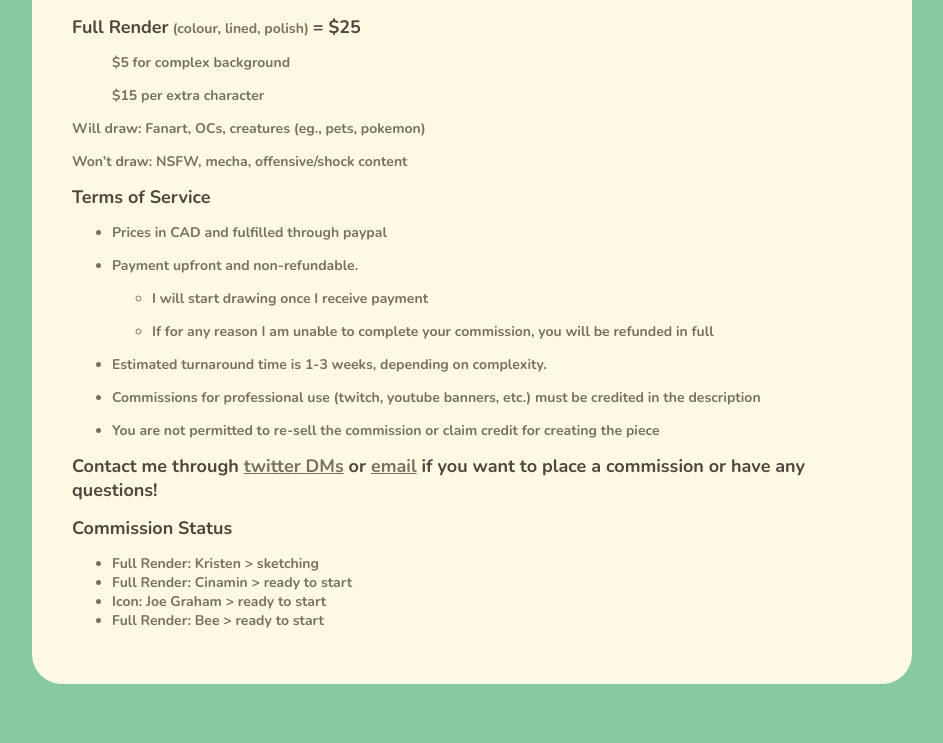
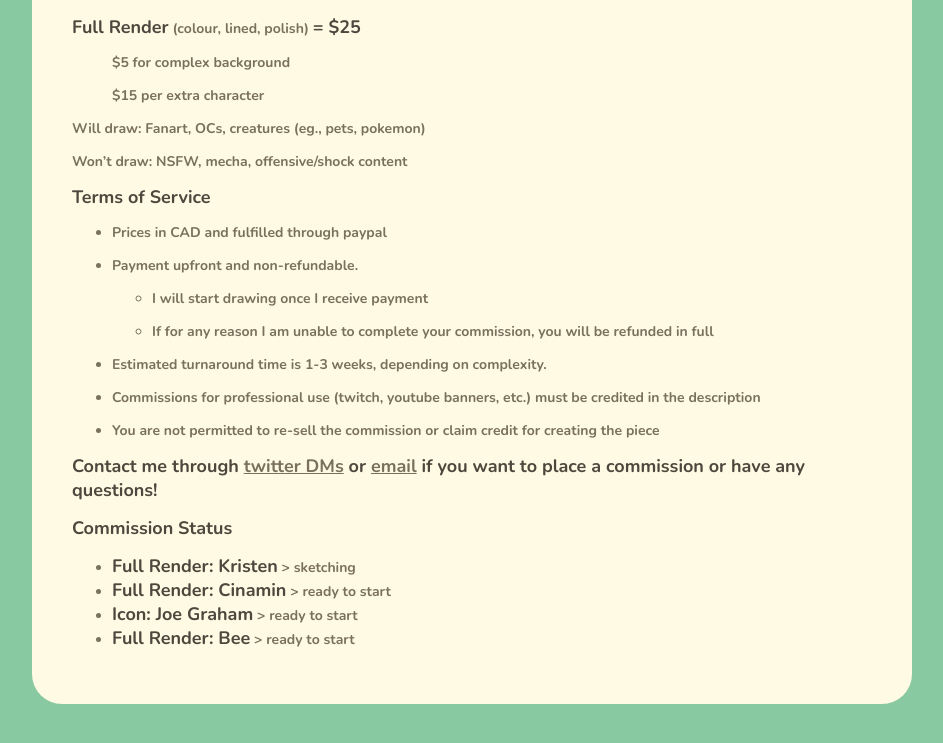
Before and after one commit to antheakwong/antheakwong.github.io, a Jekyll site: the page built from commissions/index.md, in a window 1280 px wide and 1322 px high. Shown: the part 538-1281 px from the top of the window, without its empty margins (168-1111 px from the left). Built offline with Jekyll 4.4.1, drawn with Linux system fonts in a browser that asks for light colours; nearby versions of some CDN libraries; some of the changed lines change nothing that is shown.

Commit message:
updated commission status

```diff
--- a/commissions/index.md
+++ b/commissions/index.md
@@ -40,7 +40,7 @@ Won’t draw: NSFW, mecha, offensive/shock content
 **Contact me through [twitter DMs](https://twitter.com/aysrin) or [email](mailto:hello@antheakwong.com) if you want to place a commission or have any questions!**
 
 **Commission Status**
-- Full Render: Kristen > sketching
-- Full Render: Cinamin > ready to start
-- Icon: Joe Graham > ready to start
-- Full Render: Bee > ready to start
+- **Full Render: Kristen** > sketching
+- **Full Render: Cinamin** > ready to start
+- **Icon: Joe Graham** > ready to start
+- **Full Render: Bee** > ready to start
```
